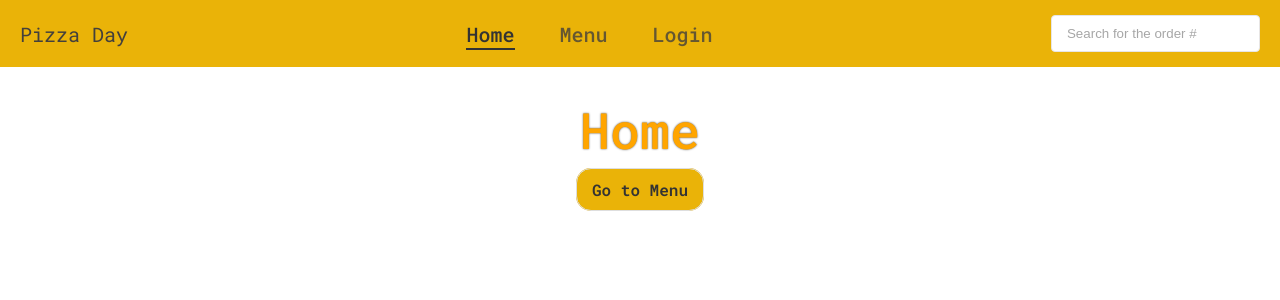
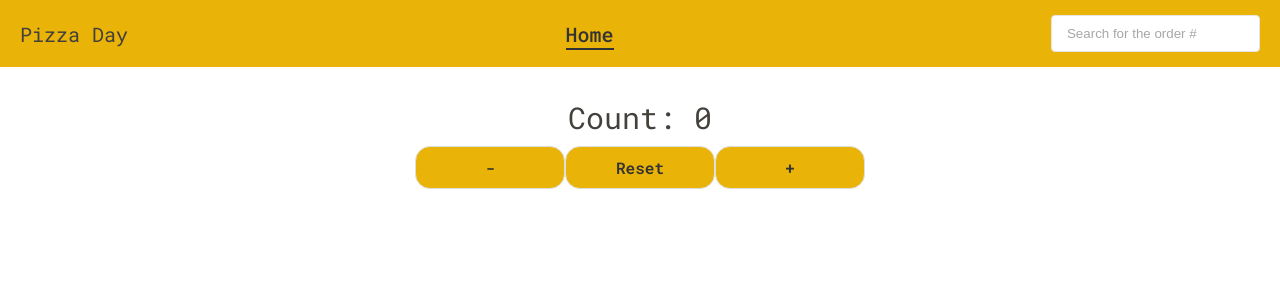
Before and after one commit to leviiiin/hillel-react-course-project, a React (Vite) app: page / in a window 1280 px wide. Shown: the top 300 px of the page. Built offline with nearby package versions, Linux system fonts and the light colour scheme.

Commit message:
create useReducer Counter

```diff
--- a/src/App.jsx
+++ b/src/App.jsx
@@ -2,7 +2,7 @@ import "./styles/reset.css";
 import "./styles/global.css";
 
 import { Header } from "./components/index";
-import { MenuPage, HomePage, LoginPage, NotFountPage, SignupPage } from "./pages/index";
+import { HomePage } from "./pages/index";
 import { Route, Routes } from "react-router-dom";
 
 function App() {
@@ -12,11 +12,6 @@ function App() {
       <main className="content">
         <Routes>
           <Route path="/" element={<HomePage />} />
-          <Route path="/menu" element={<MenuPage />} />
-          <Route path="/login" element={<LoginPage />} />
-          <Route path="/signup" element={<SignupPage />} />
-
-          <Route path="*" element={<NotFountPage />} />
         </Routes>
       </main>
     </>
--- a/src/components/Header/Header.jsx
+++ b/src/components/Header/Header.jsx
@@ -19,24 +19,6 @@ const Header = () => {
               Home
             </NavLink>
           </li>
-          <li>
-            <NavLink
-              to="/menu"
-              className="header__menu__link"
-              activeclassname="active"
-            >
-              Menu
-            </NavLink>
-          </li>
-          <li>
-            <NavLink
-              to="/login"
-              className="header__menu__link"
-              activeclassname="active"
-            >
-              Login
-            </NavLink>
-          </li>
         </ul>
       </nav>
       <form>
--- /dev/null
+++ b/src/components/UseReducerCounter/UseReducerCounter.css
@@ -0,0 +1,10 @@
+.reduce-counter {
+  display: flex;
+  flex-direction: column;
+  align-items: center;
+  gap: 10px;
+}
+
+.reduce-counter__label {
+  font-size: 30px;
+}
--- /dev/null
+++ b/src/components/UseReducerCounter/UseReducerCounter.jsx
@@ -0,0 +1,66 @@
+import { useReducer } from "react";
+import { Button } from "../index";
+import "./UseReducerCounter.css";
+
+function UseReducerCounter() {
+  function reducer(state, action) {
+    switch (action.type) {
+      case "increment":
+        return state + 1;
+      case "decrement":
+        return state - 1;
+      case "reset":
+        return 0;
+      default:
+        throw state;
+    }
+  }
+  const [state, dispatch] = useReducer(reducer, 0);
+
+  const handleIncrement = () => {
+    dispatch({
+      type: "increment",
+    });
+  };
+  const handleDecrement = () => {
+    dispatch({
+      type: "decrement",
+    });
+  };
+  const handleReset = () => {
+    dispatch({
+      type: "reset",
+    });
+  };
+
+  return (
+    <div className="reduce-counter">
+      <p className="reduce-counter__label">Count: {state}</p>
+      <div>
+        <Button
+          theme="primary"
+          className="reduce-counter__btn"
+          onClick={handleDecrement}
+        >
+          -
+        </Button>
+        <Button
+          theme="primary"
+          className="reduce-counter__btn"
+          onClick={handleReset}
+        >
+          Reset
+        </Button>
+        <Button
+          theme="primary"
+          className="reduce-counter__btn"
+          onClick={handleIncrement}
+        >
+          +
+        </Button>
+      </div>
+    </div>
+  );
+}
+
+export default UseReducerCounter;
--- a/src/components/index.js
+++ b/src/components/index.js
@@ -8,3 +8,4 @@ export { default as ProductList } from './ProductList/ProductList';
 export { default as Form } from './Form/Form';
 export { default as LoginForm } from './LoginForm/LoginForm';
 export { default as SignupForm } from './SignupForm/SignupForm';
+export { default as UseReducerCounter } from './UseReducerCounter/UseReducerCounter';
--- a/src/pages/HomePage/HomePage.css
+++ b/src/pages/HomePage/HomePage.css
@@ -1,15 +1,3 @@
-.homePage__container {
+.home-page {
   margin-top: 30px;
 }
-
-.homePage__title {
-  font-size: 50px;
-  font-weight: 500;
-  color: orange;
-  text-shadow: 0 0 2px rgba(0, 0, 0, 0.7);
-  margin-bottom: 20px;
-}
-
-.homePage__button{
-  text-decoration: none;
-}
--- a/src/pages/HomePage/HomePage.jsx
+++ b/src/pages/HomePage/HomePage.jsx
@@ -1,13 +1,10 @@
 import "./HomePage.css";
-import { Link } from "react-router-dom";
+import UseReducerCounter from "../../components/UseReducerCounter/UseReducerCounter";
 
 const HomePage = () => {
   return (
-    <div className="homePage__container">
-      <h1 className="homePage__title">Home</h1>
-      <Link to="/menu" className="button button--primary homePage__button">
-        Go to Menu
-      </Link>
+    <div className="home-page">
+      <UseReducerCounter />
     </div>
   );
 };
```
